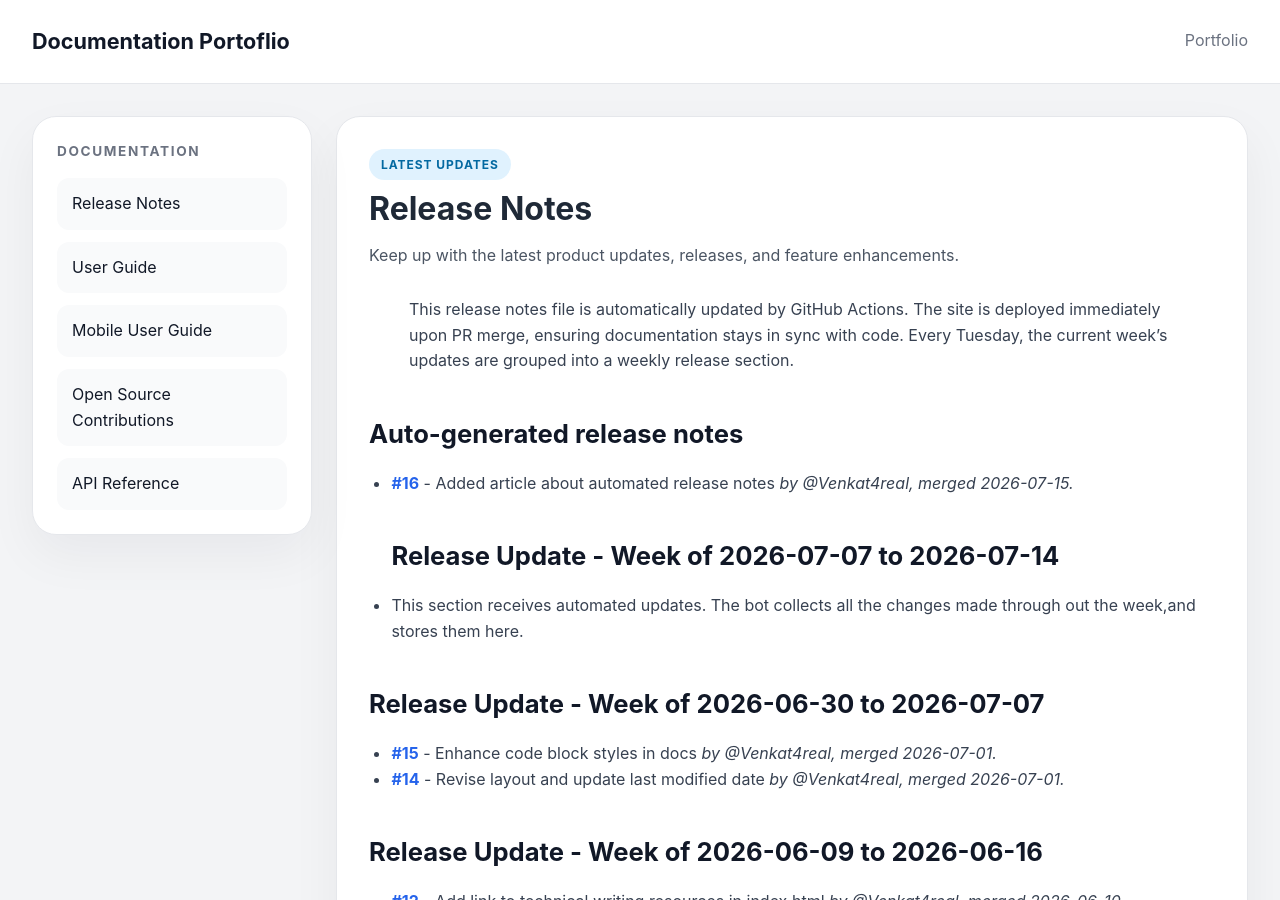
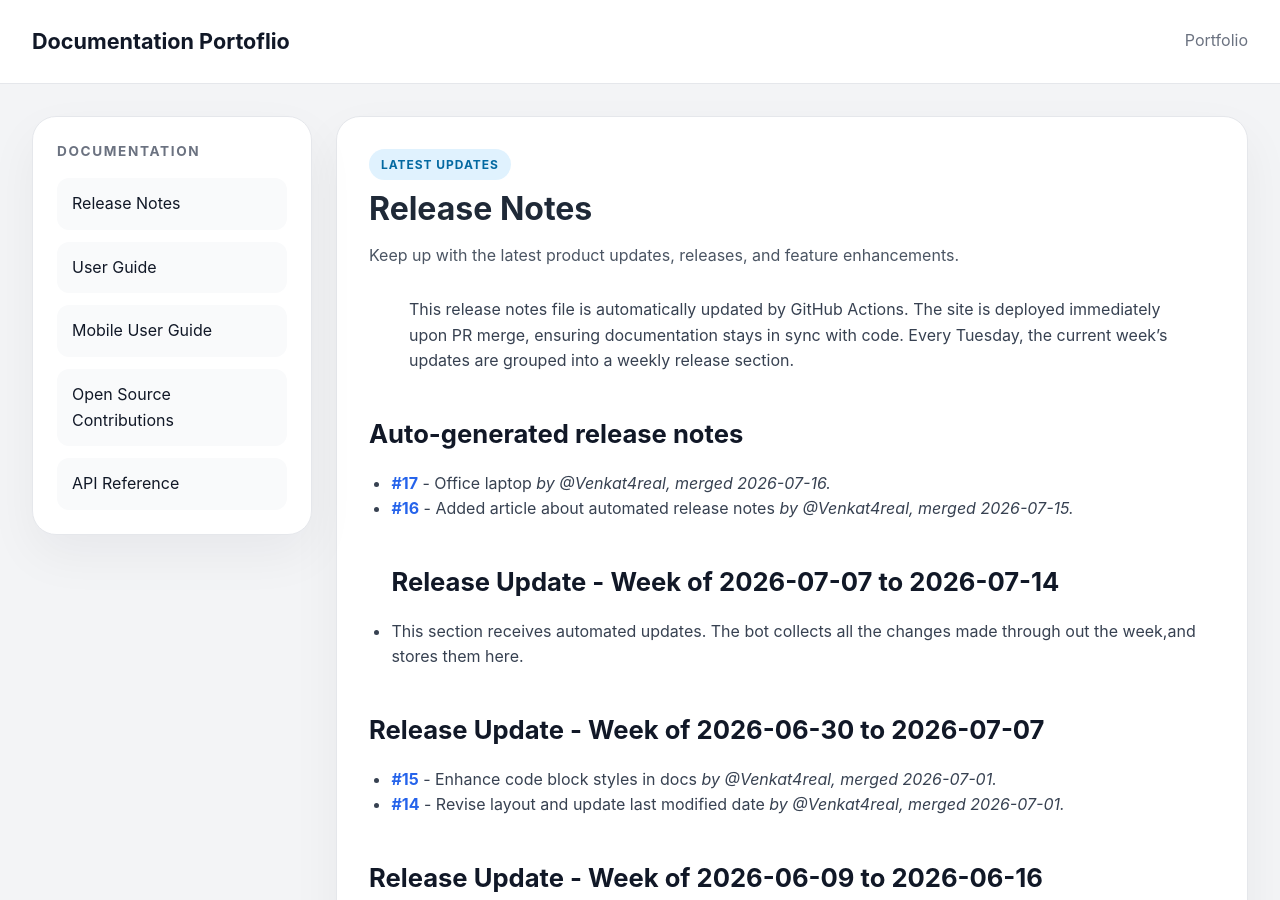
Before and after one commit to Venkat4real/FriedNotes, a Jekyll site: the page built from docs/release_notes.md, in a window 1280 px wide and 900 px high. Built offline with Jekyll 4.4.1, drawn with Linux system fonts in a browser that asks for light colours.

Commit message:
docs: auto-update release notes for pull_request cycle

```diff
--- a/docs/release_notes.md
+++ b/docs/release_notes.md
@@ -9,6 +9,7 @@ description: Keep up with the latest product updates, releases, and feature enha
 > Every Tuesday, the current week's updates are grouped into a weekly release section.
 
 ## Auto-generated release notes
+- **[#17](https://github.com/Venkat4real/Documentation-Portfolio/pull/17)** - Office laptop *by @Venkat4real, merged 2026-07-16.*
 - **[#16](https://github.com/Venkat4real/Documentation-Portfolio/pull/16)** - Added article about automated release notes *by @Venkat4real, merged 2026-07-15.*
 ## Release Update - Week of 2026-07-07 to 2026-07-14
 
```
